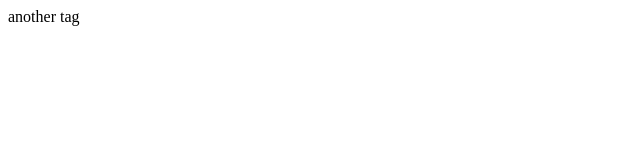
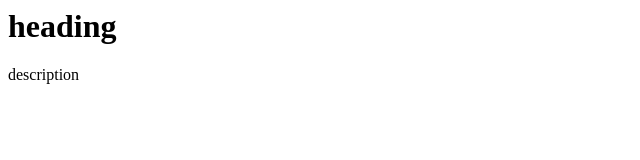
Before and after one commit to moshibbin/learning-git, a plain HTML site: page index.html in a window 1280 px wide. Shown: the whole page, without its empty margins (0-640 px from the left). Drawn offline with Linux system fonts and the light colour scheme.

Commit message:
Update index.html

```diff
--- a/index.html
+++ b/index.html
@@ -1,6 +1,7 @@
 <html>
   <title></title>
   <body>
-    <p>another tag</p>
+    <h1>heading</h1>
+    <p>description</p>
   </body>
 </html>
```
